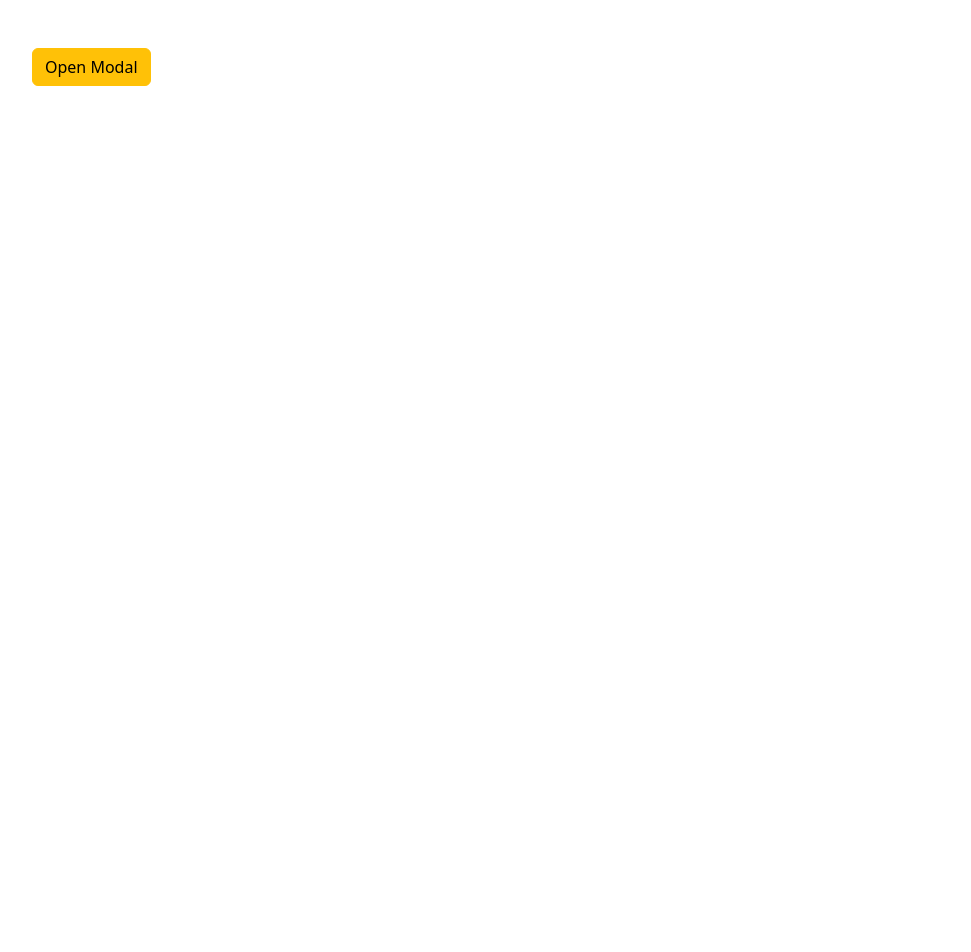
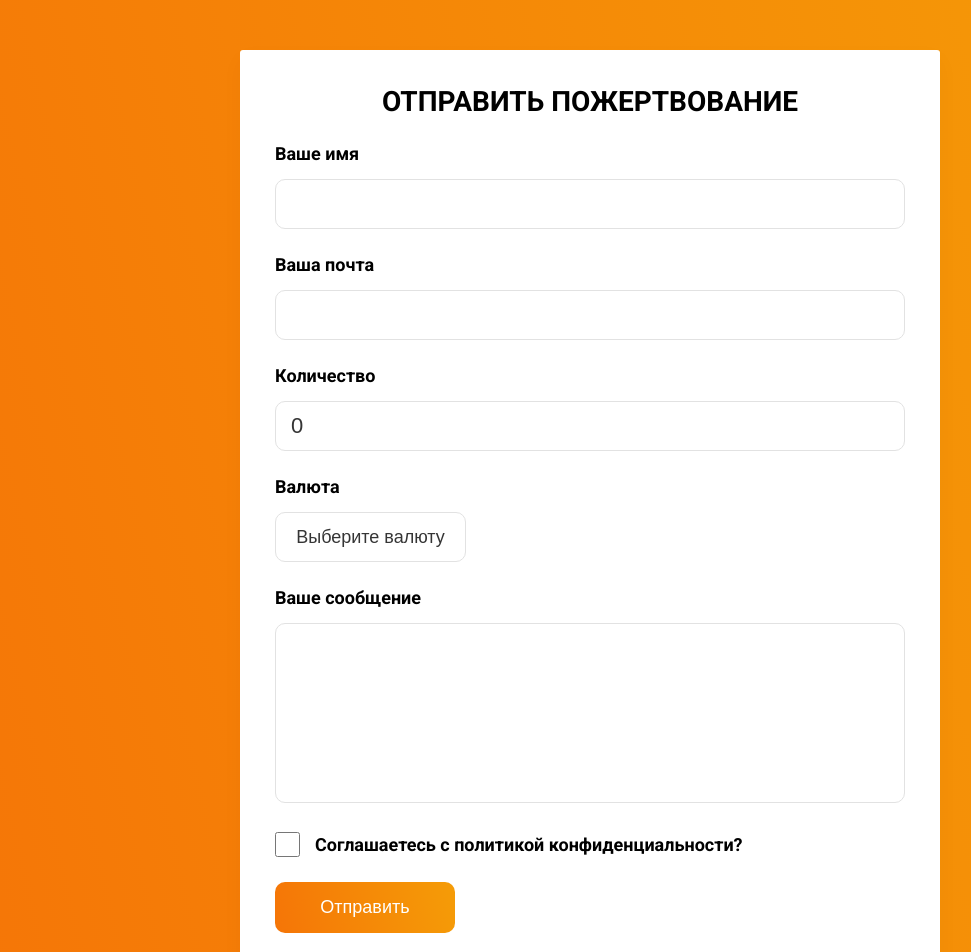
Before and after one commit to VadimKorobec/react-course2, a React (Create React App) app: page / in a window 1280 px wide. Shown: the top 952 px of the page, without its empty margins (50-1021 px from the left). Before the commit the page ends 800 px from the top, so only its background shows below. Built offline with nearby package versions, Linux system fonts and the light colour scheme.

Commit message:
add Formik

```diff
--- a/package.json
+++ b/package.json
@@ -7,12 +7,15 @@
     "@testing-library/react": "^13.4.0",
     "@testing-library/user-event": "^13.5.0",
     "bootstrap": "^5.3.3",
+    "formik": "^2.4.5",
     "react": "^18.2.0",
     "react-bootstrap": "^2.10.2",
     "react-dom": "^18.2.0",
     "react-scripts": "5.0.1",
     "react-transition-group": "^4.4.5",
-    "web-vitals": "^2.1.4"
+    "sass": "^1.75.0",
+    "web-vitals": "^2.1.4",
+    "yup": "^1.4.0"
   },
   "scripts": {
     "start": "react-scripts start",
--- a/src/App.css
+++ /dev/null
@@ -1,69 +0,0 @@
-.modal {
-  opacity: 0;
-  visibility: hidden;
-}
-
-.modal-enter {
-  opacity: 0;
-}
-
-.modal-enter-active {
-  opacity: 1;
-  visibility: visible;
-
-}
-
-.modal-enter-done {
-  opacity: 1;
-  visibility: visible;
-  transition: opacity 300ms;
-}
-
-.modal-exit {
-  opacity: 1;
-}
-
-.modal-exit-active {
-  opacity: 0;
-  visibility: hidden;
-  transition: opacity 300ms;
-}
-
-.App {
-  text-align: center;
-}
-
-.App-logo {
-  height: 40vmin;
-  pointer-events: none;
-}
-
-@media (prefers-reduced-motion: no-preference) {
-  .App-logo {
-    animation: App-logo-spin infinite 20s linear;
-  }
-}
-
-.App-header {
-  background-color: #282c34;
-  min-height: 100vh;
-  display: flex;
-  flex-direction: column;
-  align-items: center;
-  justify-content: center;
-  font-size: calc(10px + 2vmin);
-  color: white;
-}
-
-.App-link {
-  color: #61dafb;
-}
-
-@keyframes App-logo-spin {
-  from {
-    transform: rotate(0deg);
-  }
-  to {
-    transform: rotate(360deg);
-  }
-}
--- a/src/App.js
+++ b/src/App.js
@@ -1,78 +1,11 @@
-import { useState } from "react";
-import { Container } from "react-bootstrap";
-import { CSSTransition } from "react-transition-group";
-import "./App.css";
-
-const Modal = (props) => {
-  const duration = 300;
-
-  return (
-    <CSSTransition
-      in={props.show}
-      timeout={duration}
-      onEnter={() => props.setShowButton(false)}
-      onExited={() => props.setShowButton(true)}
-      classNames="modal"
-    >
-      <div className="modal mt-5 d-block">
-        <div className="modal-dialog">
-          <div className="modal-content">
-            <div className="modal-header">
-              <h5 className="modal-title">Typical modal window</h5>
-              <button
-                onClick={() => props.onClose(false)}
-                type="button"
-                className="btn-close"
-                aria-label="Close"
-              ></button>
-            </div>
-            <div className="modal-body">
-              <p>Modal body content</p>
-            </div>
-            <div className="modal-footer">
-              <button
-                onClick={() => props.onClose(false)}
-                type="button"
-                className="btn btn-secondary"
-              >
-                Close
-              </button>
-              <button
-                onClick={() => props.onClose(false)}
-                type="button"
-                className="btn btn-primary"
-              >
-                Save changes
-              </button>
-            </div>
-          </div>
-        </div>
-      </div>
-    </CSSTransition>
-  );
-};
+import "./App.scss";
+import Form from "./Form";
 
 function App() {
-  const [showModal, setShowModal] = useState(false);
-  const [showButton, setShowButton] = useState(true);
-
   return (
-    <Container>
-      <Modal
-        show={showModal}
-        onClose={setShowModal}
-        setShowButton={setShowButton}
-      />
-      {showButton && (
-        <button
-          type="button"
-          className="btn btn-warning mt-5"
-          onClick={() => setShowModal(true)}
-        >
-          Open Modal
-        </button>
-      )}
-    </Container>
+    <div className="app">
+      <Form />
+    </div>
   );
 }
 
--- /dev/null
+++ b/src/App.scss
@@ -0,0 +1,106 @@
+@import url("https://fonts.googleapis.com/css2?family=Roboto:wght@300;400;700&display=swap");
+* {
+  margin: 0;
+  padding: 0;
+  box-sizing: border-box;
+}
+.app {
+  width: 100%;
+  min-height: 100vh;
+  background-image: linear-gradient(257deg, #f59c07, #f57507);
+  padding: 50px;
+  font-family: "Roboto", sans-serif;
+}
+
+.form {
+  margin: 0 auto;
+  padding: 35px;
+  width: 700px;
+  min-height: 500px;
+  background-color: #fff;
+  border-radius: 3px;
+  box-shadow: 0 9px 23px 0 rgb(0 0 0 / 3%);
+  h2 {
+    text-align: center;
+    font-size: 28px;
+    text-transform: uppercase;
+  }
+  label {
+    display: block;
+    margin-top: 25px;
+    font-size: 18px;
+    font-weight: bold;
+  }
+  input {
+    width: 100%;
+    height: 50px;
+    margin-top: 15px;
+    padding: 5px 15px;
+    background: #fff;
+    border: 1px solid #e2e2e2;
+    color: #353535;
+    border-radius: 10px;
+    font-size: 22px;
+    &:focus {
+      outline: 1px solid #f57507;
+    }
+  }
+  select {
+    height: 50px;
+    margin-top: 15px;
+    padding: 0 20px;
+    font-size: 18px;
+    text-align: center;
+    appearance: none;
+    background: #fff;
+    border: 1px solid #e2e2e2;
+    color: #353535;
+    border-radius: 10px;
+    cursor: pointer;
+    &:focus {
+      outline: 1px solid #f57507;
+    }
+  }
+  textarea {
+    height: 180px;
+    width: 100%;
+    margin-top: 15px;
+    padding: 15px 20px;
+    font-size: 18px;
+    background: #fff;
+    border: 1px solid #e2e2e2;
+    color: #353535;
+    border-radius: 10px;
+    resize: none;
+    &:focus {
+      outline: 1px solid #f57507;
+    }
+  }
+  input[type="checkbox"] {
+    display: inline;
+    font-size: 16px;
+    width: 25px;
+    height: 25px;
+    margin-top: 0;
+    margin-right: 15px;
+  }
+  .checkbox {
+    display: flex;
+    align-items: center;
+  }
+  button {
+    display: block;
+    width: 180px;
+    padding: 15px;
+    margin-top: 25px;
+    font-size: 18px;
+    color: #fff;
+    border: 0;
+    border-radius: 10px;
+    background-image: linear-gradient(257deg, #f59c07, #f57507);
+  }
+  .error {
+    color: #e53e3e;
+    margin-top: 8px;
+  }
+}
--- /dev/null
+++ b/src/Form.js
@@ -0,0 +1,101 @@
+import { useFormik } from "formik";
+
+const validate = (values) => {
+  const errors = {};
+
+  if (!values.name) {
+    errors.name = "Required";
+  } else if (values.name.length < 2) {
+    errors.name = "Must be over 2 characters";
+  }
+
+  if (!values.email) {
+    errors.email = "Required";
+  } else if (!/^[A-Z0-9._%+-]+@[A-Z0-9.-]+\.[A-Z]{2,4}$/i.test(values.email)) {
+    errors.email = "Invalid email address";
+  }
+
+  return errors;
+};
+
+const Form = () => {
+  const formik = useFormik({
+    initialValues: {
+      name: "",
+      email: "",
+      amount: 0,
+      currency: "",
+      text: "",
+      terms: false,
+    },
+    validate,
+    onSubmit: (values) => console.log(JSON.stringify(values, null, 2)),
+  });
+
+  return (
+    <form className="form" onSubmit={formik.handleSubmit}>
+      <h2>Отправить пожертвование</h2>
+      <label htmlFor="name">Ваше имя</label>
+      <input
+        id="name"
+        name="name"
+        type="text"
+        value={formik.values.name}
+        onChange={formik.handleChange}
+      />
+      {formik.errors.name ? (
+        <div style={{ color: "red" }}>{formik.errors.name}</div>
+      ) : null}
+      <label htmlFor="email">Ваша почта</label>
+      <input
+        id="email"
+        name="email"
+        type="email"
+        value={formik.values.email}
+        onChange={formik.handleChange}
+      />
+      {formik.errors.email ? (
+        <div style={{ color: "red" }}>{formik.errors.email}</div>
+      ) : null}
+      <label htmlFor="amount">Количество</label>
+      <input
+        id="amount"
+        name="amount"
+        type="number"
+        value={formik.values.amount}
+        onChange={formik.handleChange}
+      />
+      <label htmlFor="currency">Валюта</label>
+      <select
+        id="currency"
+        name="currency"
+        value={formik.values.currency}
+        onChange={formik.handleChange}
+      >
+        <option value="">Выберите валюту</option>
+        <option value="USD">USD</option>
+        <option value="UAH">UAH</option>
+        <option value="RUB">RUB</option>
+      </select>
+      <label htmlFor="text">Ваше сообщение</label>
+      <textarea
+        id="text"
+        name="text"
+        value={formik.values.text}
+        onChange={formik.handleChange}
+      />
+      <label className="checkbox">
+        <input
+          name="terms"
+          type="checkbox"
+          value={formik.values.terms}
+          onChange={formik.handleChange}
+        />
+        Соглашаетесь с политикой конфиденциальности?
+      </label>
+      <button type="submit">Отправить</button>
+    </form>
+  );
+};
+
+export default Form;
--- a/src/index.js
+++ b/src/index.js
@@ -1,9 +1,6 @@
 import React from "react";
 import ReactDOM from "react-dom/client";
-import "./index.css";
 import App from "./App";
-
-import "bootstrap/dist/css/bootstrap.min.css";
 
 const root = ReactDOM.createRoot(document.getElementById("root"));
 root.render(
```
Also changed, not shown: 1 other file (tests, documents, lock files or other folders).
